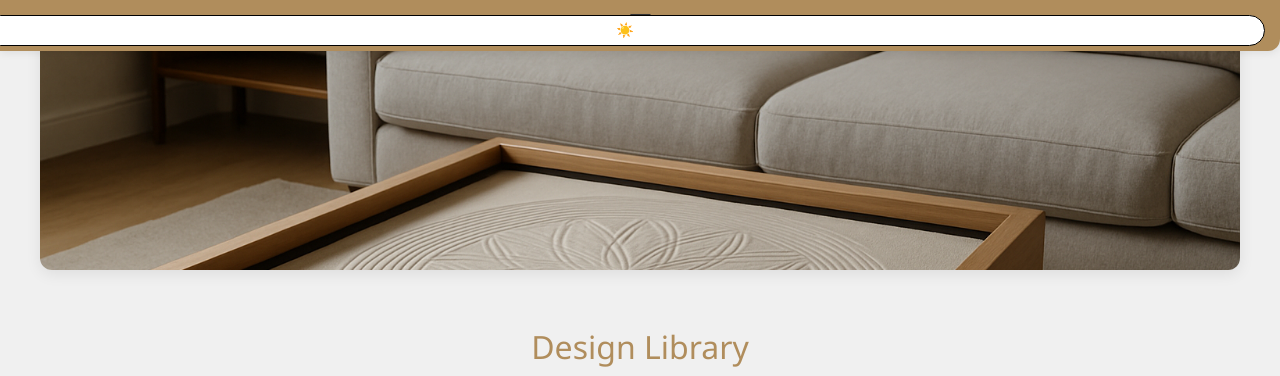
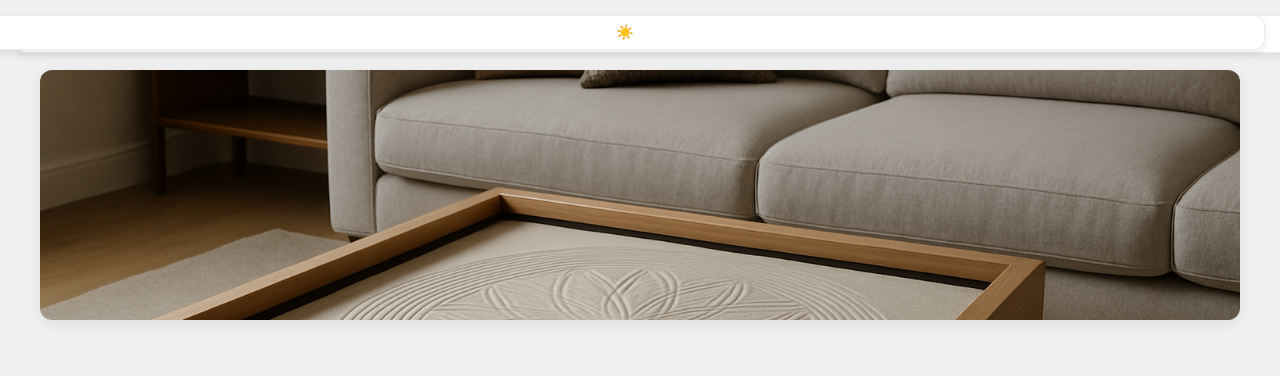
Before and after one commit to packerevans/stepper_gcode_project, a Flask app: page / in a window 1280 px wide. Shown: the top 376 px of the page. Run offline with Flask 3, Linux system fonts and the light colour scheme.

Commit message:
Update designs.html

```diff
--- a/templates/designs.html
+++ b/templates/designs.html
@@ -60,30 +60,68 @@
         color: var(--color-surface);
     }
 
+    /* --- Menu Button (UPDATED FOR FLOATING LOOK) --- */
     .openbtn {
-        font-size: 26px; cursor: pointer; background-color: var(--color-primary);
-        color: var(--color-text); padding: 10px 20px; border: none;
-        border-radius: 0 0 var(--border-radius) 0; position: fixed;
-        top: 0; left: 0; z-index: 1100; box-shadow: 0 2px 5px var(--color-shadow);
+        font-size: 26px;
+        cursor: pointer;
+        background-color: var(--color-surface); /* Card background for floating effect */
+        color: var(--color-text);
+        padding: 8px 15px; /* Slightly adjusted padding */
+        border: 1px solid var(--color-shadow); /* Added a slight border */
+        border-radius: var(--border-radius); /* Rounded corners */
+        position: fixed;
+        top: 15px; /* Move down from top */
+        left: 15px; /* Move right from left */
+        z-index: 1200;
+        box-shadow: 0 4px 8px var(--color-shadow); /* Added shadow for floating look */
+        transition: background-color 0.2s, box-shadow 0.2s, color 0.2s;
+
+        /* Ensure the text is just the icon size */
+        line-height: 1;
+        font-size: 20px;
+    }
+    .openbtn:hover {
+        background-color: var(--color-background);
+    }
+    body[data-theme='dark'] .openbtn {
+        background-color: var(--color-surface);
+        border-color: #444;
     }
 
-    /* --- Theme Toggle Button (UPDATED) --- */
+    /* --- Theme Toggle Button (UPDATED FOR FLOATING LOOK) --- */
     #themeToggle {
-        position: fixed; top: 15px; right: 15px; background: var(--color-surface);
-        color: var(--color-icon); border: 1px solid var(--color-icon);
-        /* NEW: Reduced padding */
-        padding: 6px 12px;
-        border-radius: 20px; z-index: 1200;
+        position: fixed;
+        top: 15px;
+        right: 15px;
+        background: var(--color-surface); /* Card background for floating effect */
+        color: var(--color-icon);
+        border: 1px solid var(--color-shadow); /* Match the menu button border */
+
+        /* Compact size, similar to the open button */
+        padding: 8px 12px;
+        border-radius: var(--border-radius);
+        z-index: 1200;
+        box-shadow: 0 4px 8px var(--color-shadow); /* Added shadow for floating look */
+
         transition: background 0.3s, color 0.3s, border-color 0.3s;
 
-        /* NEW: Control the emoji size and line height */
+        /* Control the emoji size and line height */
         font-size: 14px;
         line-height: 1.2;
     }
+    #themeToggle:hover {
+        background-color: var(--color-background);
+    }
+    body[data-theme='dark'] #themeToggle {
+        border-color: #444;
+    }
 
     .main-content {
-        margin-left: 0; transition: margin-left 0.3s; padding: 20px;
-        max-width: 1200px; /* Wider for a grid */
+        /* Add padding at the top to clear the floating buttons */
+        margin-left: 0;
+        transition: margin-left 0.3s;
+        padding: 70px 20px 20px 20px; /* Increased top padding */
+        max-width: 1200px;
         margin: 0 auto;
     }
 
@@ -202,6 +240,7 @@
     @media (max-width: 600px) {
         .main-content {
             padding: 10px;
+            padding-top: 60px; /* Ensure content is below floating buttons on small screens too */
         }
         .header-image {
             max-height: 120px;
@@ -218,6 +257,13 @@
         .design-card .card-content {
             padding: 15px;
         }
+        .openbtn, #themeToggle {
+            top: 10px;
+            left: 10px;
+            right: 10px;
+            padding: 6px 10px;
+            font-size: 18px;
+        }
     }
 </style>
 
@@ -226,9 +272,9 @@
     <!-- Sidebar (Copied) -->
     <div id="mySidebar" class="sidebar">
         <a href="javascript:void(0)" onclick="closeNav()">✖ Close</a>
-        <!-- UPDATED: Sidebar links now use absolute paths -->
-        <a href="/">Controls</a>
-        <a href="/designs">Designs</a>
+        <!-- UPDATED: Sidebar links updated -->
+        <a href="/controls">Controls</a>
+        <a href="/">Designs</a>
         <a href="/led_controls">Led Controls</a>
         <a href="/terminal">Terminal</a>
     </div>
@@ -241,7 +287,6 @@
 
     <!-- Main Content -->
     <div class="main-content">
-        <!-- UPDATED: Use a static path for the header image -->
         <img src="/static/sand.png" alt="Sand Table Header" class="header-image">
         <h1>Design Library</h1>
 
@@ -263,7 +308,6 @@
 
     /**
      * This builds the absolute base URL (e.g., "https://your-ngrok-url.com")
-     * This is the fix for the "Failed to parse URL" error.
      */
     const BASE_URL = `${window.location.protocol}//${window.location.host}`;
 
@@ -402,7 +446,8 @@
     function openNav() {
         document.getElementById("mySidebar").style.width = "200px";
         const main = document.querySelector(".main-content");
-        if (main) main.style.marginLeft = "200px";
+        // Only adjust margin if screen is wide enough to show the sidebar without covering content
+        if (window.innerWidth > 600 && main) main.style.marginLeft = "200px";
     }
 
     function closeNav() {
@@ -504,6 +549,7 @@
             const designFiles = await fetchDesignList();
 
             if (designFiles.length === 0) {
+                // This message now correctly means the server reported an empty folder
                 showStatusMessage("No designs found. Check the 'templates/designs' folder.", true);
                 return;
             }
@@ -560,7 +606,7 @@
 
             // UPDATED: Use the new BASE_URL
             fetch(txtPath)
-                .then(response => { // <-- FIXED TYPO HERE (was 'r(response =>')
+                .then(response => {
                     if (!response.ok) throw new Error(`File not found: ${txtPath}`);
                     return response.text();
                 })
```
